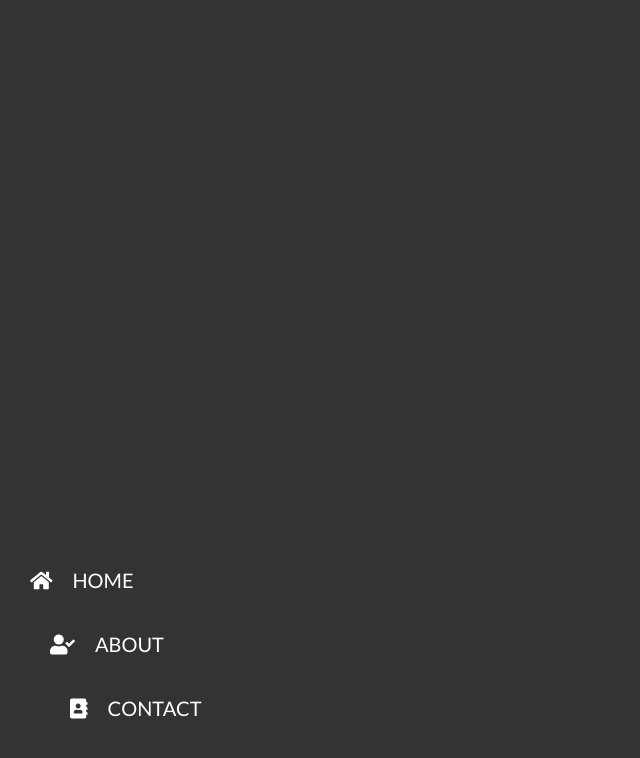
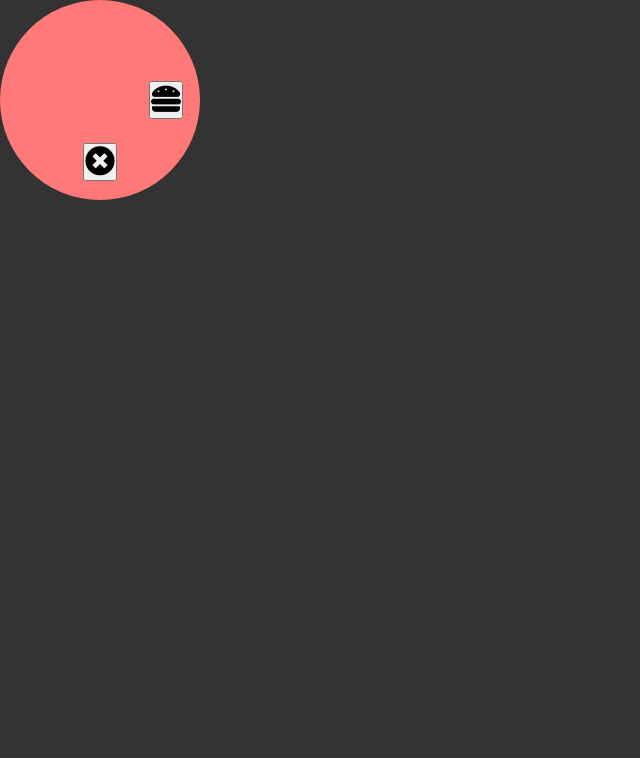
Before and after one commit to DariuszOkonski/js-rotating-navigation, a plain HTML site: page index.html in a window 1280 px wide. Shown: the top 758 px of the page, without its empty margins (0-640 px from the left). Drawn offline with Linux system fonts and the light colour scheme.

Commit message:
add basic styles for menu and js eventListeners

```diff
--- a/index.html
+++ b/index.html
@@ -10,8 +10,16 @@
     <title>Rotating Navigation</title>
 </head>
 <body>
-    <div class="container active">
+    <div class="container">
 
+        <div class="menu">
+            <button id="btn-open" class="btn menu__open">
+                <i class="fas fa-hamburger"></i>
+            </button>
+            <button id="btn-close" class="btn menu__close">
+                <i class="fas fa-times-circle"></i>
+            </button>
+        </div>
 
 
         <nav class="navigation">
--- a/script.js
+++ b/script.js
@@ -0,0 +1,11 @@
+const btnOpen = document.getElementById('btn-open');
+const btnClose = document.getElementById('btn-close');
+const container = document.querySelector('.container');
+
+btnOpen.addEventListener('click', () => {
+    container.classList.add('active')
+})
+
+btnClose.addEventListener('click', () => {
+    container.classList.remove('active')
+})
--- a/styles.css
+++ b/styles.css
@@ -21,9 +21,47 @@ html {
 
 body {
     width: 100vw;
-    min-height: 100vh;
+    min-height: 200vh;
+    overflow-x: hidden;
     background-color: var(--primary-dark-color);
 }
+
+.menu {
+    position: fixed;
+    top: 0;
+    left: 0;
+    width: 20rem;
+    height: 20rem;
+    background-color: var(--secondary-color);
+    border-radius: 50%;
+    transition: transform var(--transition-time) ease;
+}
+
+.container.active .menu {
+    transform: rotate(-90deg);
+}
+
+.menu__open {
+    position: absolute;
+    right: 0;
+    top: 50%;
+    transform: translate(-50%, -50%);
+}
+
+.menu__close {
+    position: absolute;
+    right: 50%;
+    bottom: 0;
+    transform: translate(50%, -50%);
+}
+
+.btn {
+    font-size: 3rem;
+}
+
+
+
+
 
 .navigation {
     font-size: 2rem;
```
